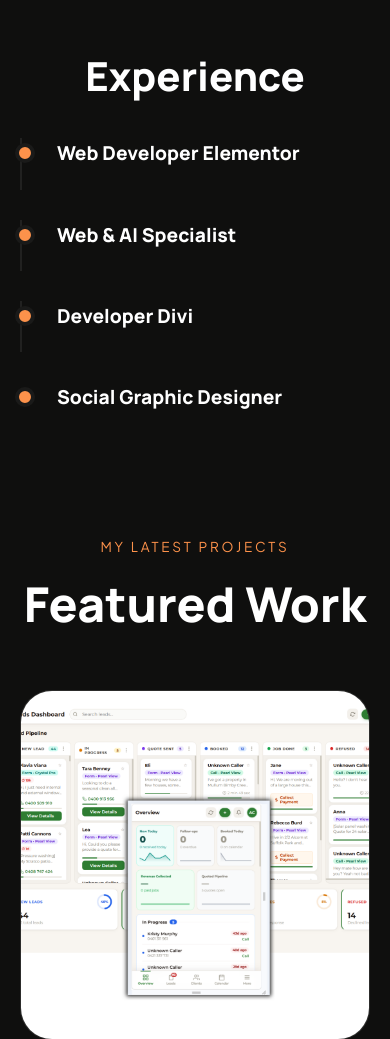
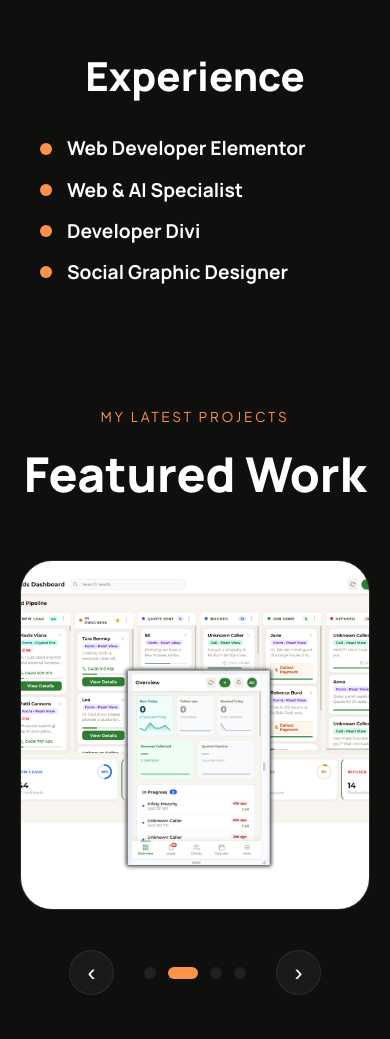
Before and after one commit to cirilosere51/Portfolio, a website: page index.html in a window 390 px wide. Shown: the part 3520-4559 px from the top of the page. Drawn offline with Linux system fonts and the light colour scheme.

Commit message:
new update mobile

```diff
--- a/styles.css
+++ b/styles.css
@@ -429,53 +429,45 @@ h4 {
 
 .timeline {
   display: flex;
-  flex-direction: column;
-  gap: 30px;
+  flex-wrap: wrap;
+  justify-content: center;
+  gap: 40px;
+  max-width: 900px;
+  margin: 0 auto;
 }
 
 .timeline-item {
   position: relative;
-  padding-left: 35px;
-  border-left: 2px solid var(--line);
-  padding-bottom: 20px;
+  display: flex;
+  align-items: center;
 }
 
-.timeline-item:last-child {
-  padding-bottom: 0;
-  border-left-color: transparent;
+.timeline-item h3 {
+  font-size: 1.2rem;
+  font-weight: 700;
+  color: var(--text-primary);
+  margin: 0;
+  white-space: nowrap;
 }
 
 .timeline-item::before {
   content: "";
-  position: absolute;
-  left: -7px;
-  top: 5px;
+  display: inline-block;
   width: 12px;
   height: 12px;
   background: var(--accent);
   border-radius: 50%;
-  border: 4px solid var(--surface);
+  margin-right: 15px;
+  flex-shrink: 0;
 }
 
-
-
-.timeline-item:last-child::after {
-  display: none;
-}
-
-.timeline-date {
-  font-size: 0.9rem;
-  color: var(--accent-gold);
-  font-weight: 700;
-}
-
-.timeline-item h3 {
-  font-size: 1.2rem;
-  margin: 5px 0;
-}
-
-.timeline-item p {
-  color: var(--text-secondary);
+@media (max-width: 768px) {
+  .timeline {
+    gap: 20px;
+    flex-direction: column;
+    align-items: flex-start;
+    padding-left: 20px;
+  }
 }
 
 /* Projects Section */
@@ -854,6 +846,17 @@ h4 {
     text-align: center;
     padding: 30px 0;
   }
+
+  .social-links-footer {
+    display: flex;
+    gap: 20px;
+    margin-top: 20px;
+    justify-content: center;
+  }
+
+  .contact-header h2 {
+    text-align: center;
+  }
 }
 
 @media (max-width: 480px) {
```
